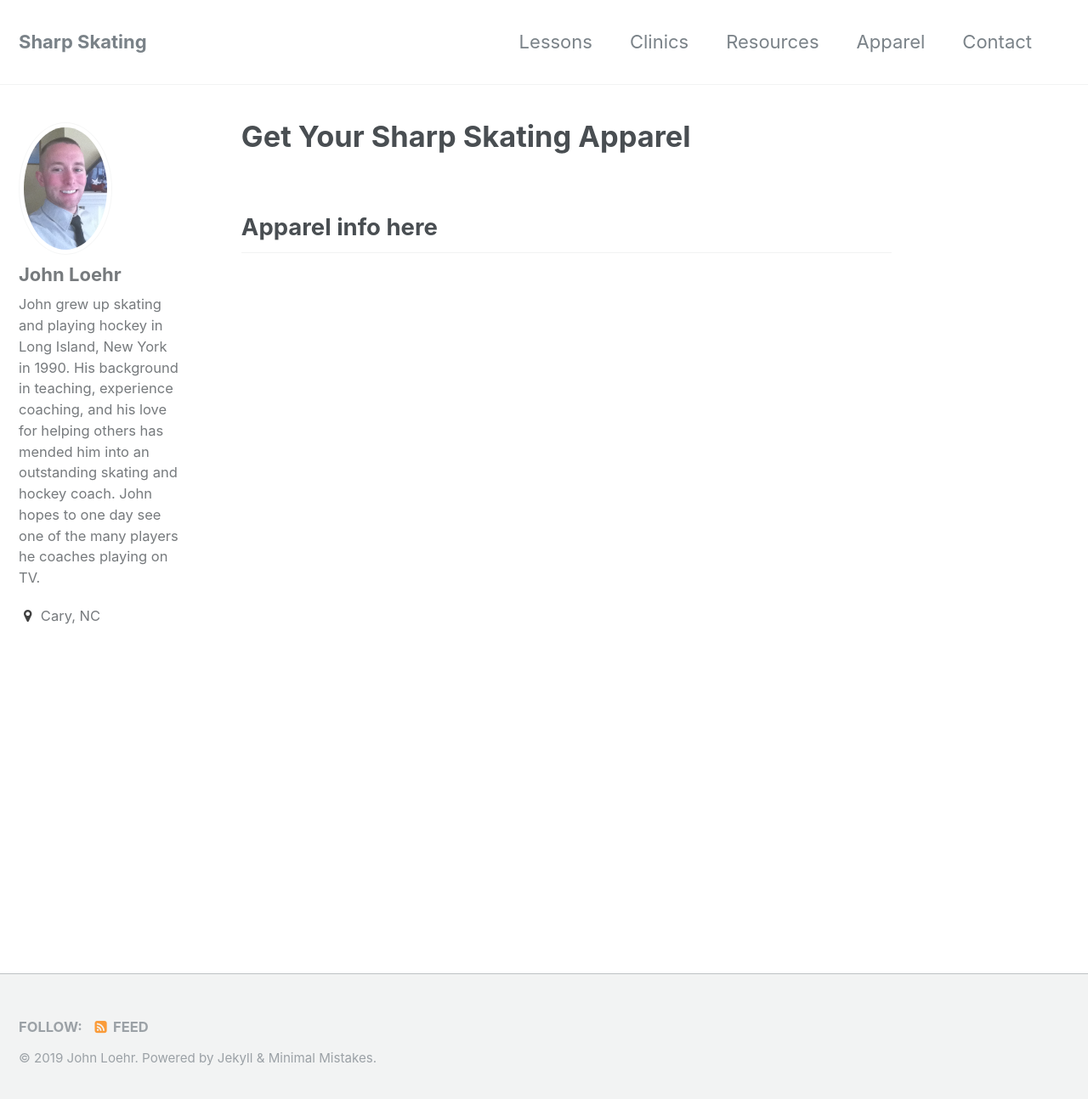
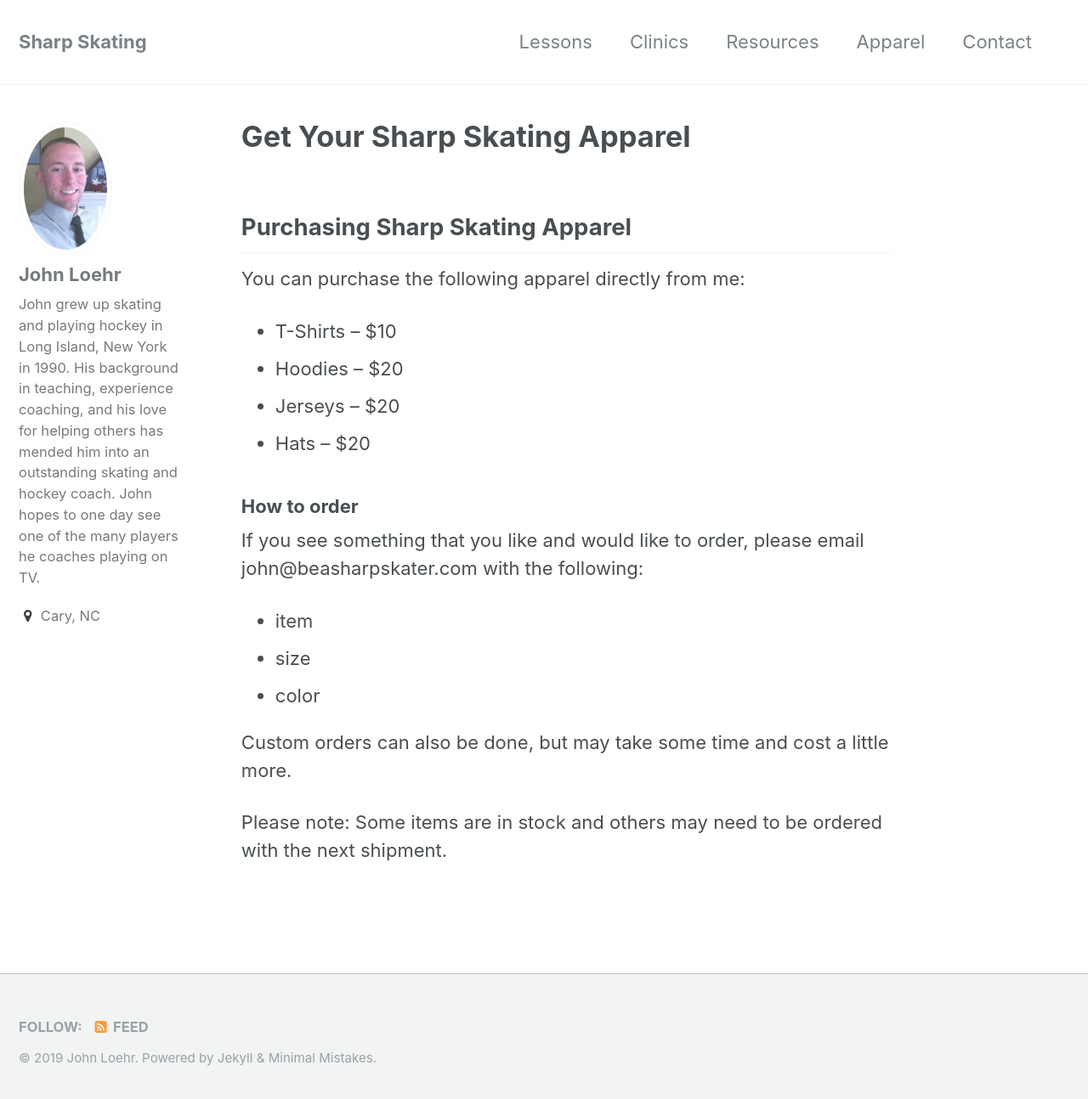
Before and after one commit to beasharpskater/Mytest, a Jekyll site: the page built from apparel/index.md, in a window 1280 px wide and 1302 px high. Shown: the top 1294 px of the window at 85% size. Built offline with Jekyll 4.4.1, drawn with Linux system fonts in a browser that asks for light colours.

Commit message:
fill out apparel page

```diff
--- a/apparel/index.md
+++ b/apparel/index.md
@@ -4,4 +4,23 @@ title: Get Your Sharp Skating Apparel
 author_profile: true
 ---
 
-## Apparel info here
+## Purchasing Sharp Skating Apparel
+
+You can purchase the following apparel directly from me:
+
+- T-Shirts – $10
+- Hoodies – $20
+- Jerseys – $20
+- Hats – $20
+
+### How to order
+
+If you see something that you like and would like to order, please email john@beasharpskater.com with the following:
+
+- item
+- size
+- color
+
+Custom orders can also be done, but may take some time and cost a little more.
+
+Please note: Some items are in stock and others may need to be ordered with the next shipment.
```
